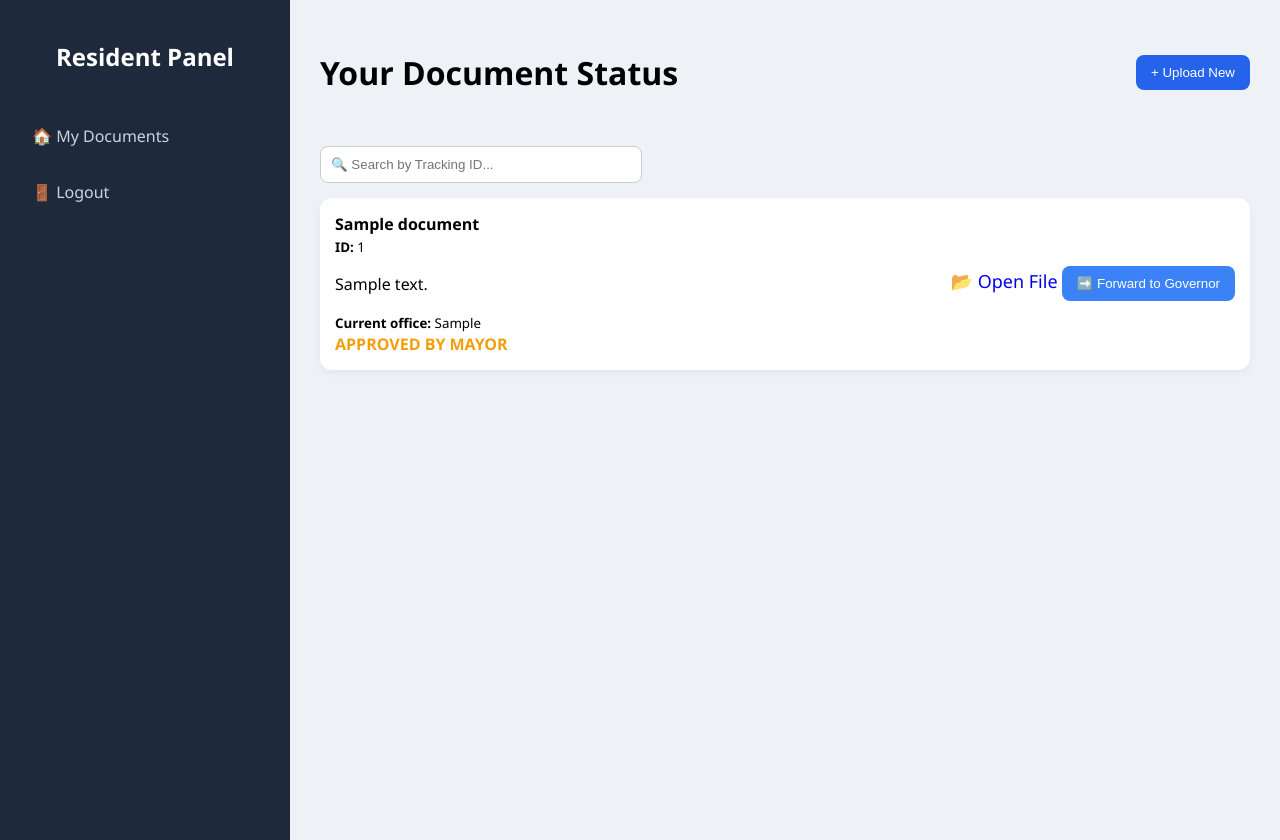
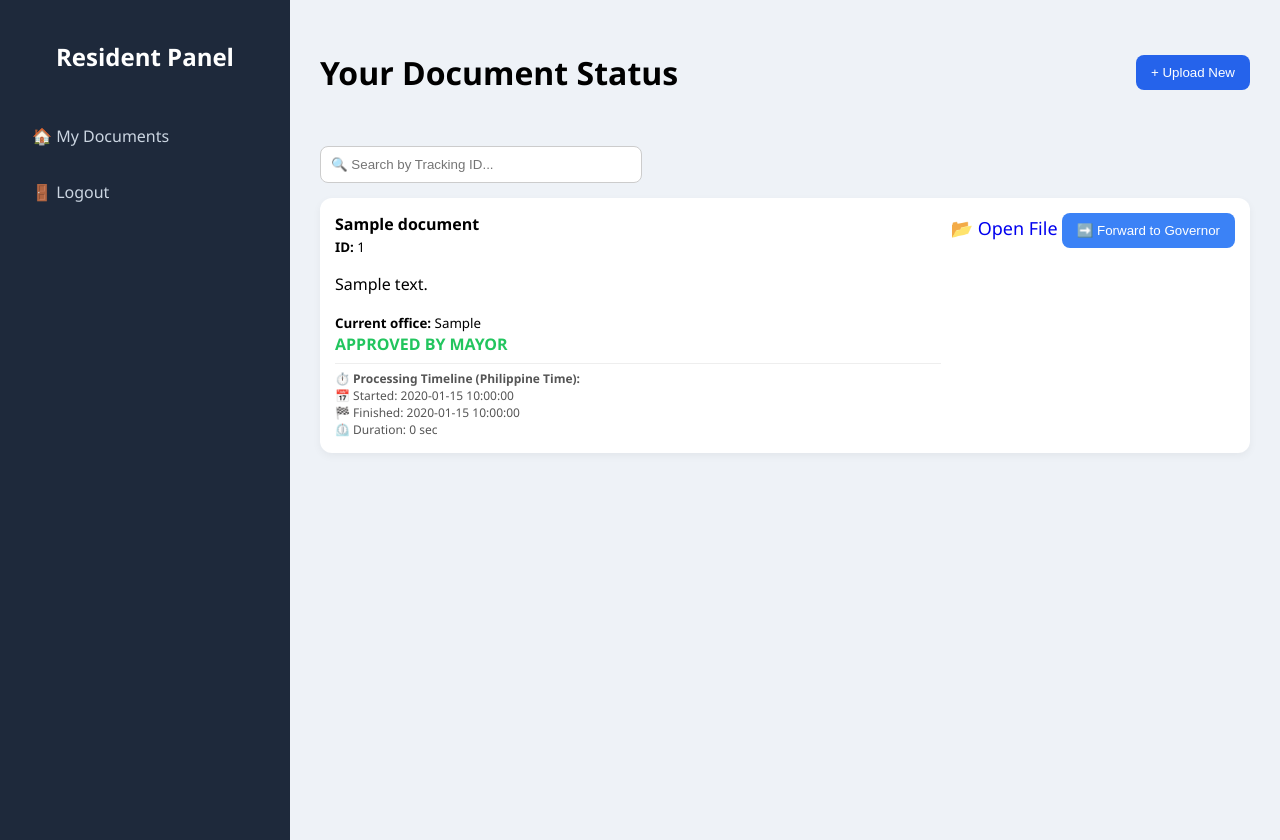
Before and after one commit to anj034542-star/AADS, a Flask app: page /userdashboard in a window 1280 px wide. Run offline with Flask 3, Linux system fonts and the light colour scheme; a user stored in the database is signed in; tables that the repository leaves empty hold one stand-in row (values such as "Sample post"); parts of the project's set-up code (start-up, migrations or seed data) failed here and were passed over.

Commit message:
Update userdashboard.html

```diff
--- a/templates/userdashboard.html
+++ b/templates/userdashboard.html
@@ -85,12 +85,14 @@ input, textarea, select {
   border-radius: 12px;
   display: flex;
   justify-content: space-between;
-  align-items: center;
+  align-items: flex-start;
   box-shadow: 0 3px 8px rgba(0,0,0,0.05);
+  flex-wrap: wrap;
 }
 
 .card-left {
   max-width: 70%;
+  flex: 1;
 }
 
 .status {
@@ -105,6 +107,14 @@ input, textarea, select {
   text-decoration: none;
   font-size: 18px;
   margin-left: 10px;
+}
+
+.time-info {
+  font-size: 12px;
+  color: #555;
+  margin-top: 8px;
+  border-top: 1px solid #eee;
+  padding-top: 6px;
 }
 </style>
 </head>
@@ -131,10 +141,9 @@ input, textarea, select {
     <input type="text" id="docTitle" placeholder="Title">
     <textarea id="docDesc" placeholder="Description"></textarea>
     <select id="docOffice" style="display:none;">
-  <option value="Office 1" selected>Office 1</option>
-</select>
-<p style="color:gray;">Documents are always first sent to Office 1 (Barangay).</p>
+      <option value="Office 1" selected>Office 1</option>
     </select>
+    <p style="color:gray;">Documents are always first sent to Office 1 (Barangay).</p>
     <input type="file" id="docFile" accept=".doc,.docx,.xls,.xlsx">
     <button class="btn" onclick="saveDocument()">Upload</button>
   </div>
@@ -201,6 +210,15 @@ function saveDocument() {
   });
 }
 
+// Helper to format seconds into "X min Y sec"
+function formatDuration(seconds) {
+  if (!seconds && seconds !== 0) return '—';
+  const mins = Math.floor(seconds / 60);
+  const secs = Math.floor(seconds % 60);
+  if (mins === 0) return `${secs} sec`;
+  return `${mins} min ${secs} sec`;
+}
+
 function renderDocs(docs) {
   const list = document.getElementById('documentsList');
   list.innerHTML = '';
@@ -208,33 +226,49 @@ function renderDocs(docs) {
   docs.forEach(doc => {
     let statusClass = "pending";
     let statusText = doc.status || "PENDING";
+
+    // Determine status color class
+    if (statusText.includes("APPROVED")) statusClass = "approved";
+    if (statusText.includes("DECLINED")) statusClass = "declined";
+
     let forwardButton = "";
 
-    // Determine if forward button should appear
     if (doc.status === "APPROVED BY BARANGAY") {
       forwardButton = `<button class="btn" style="background:#3b82f6;" onclick="forwardDocument('${doc.tracking_id}', 'mayor')">➡️ Forward to Mayor</button>`;
     } else if (doc.status === "APPROVED BY MAYOR") {
       forwardButton = `<button class="btn" style="background:#3b82f6;" onclick="forwardDocument('${doc.tracking_id}', 'governor')">➡️ Forward to Governor</button>`;
     }
 
-    // Decline message display
     let declineHtml = "";
-    if (doc.status && doc.status.includes("DECLINED")) {
+    if (statusText.includes("DECLINED")) {
       declineHtml = `<div style="background:#fee2e2; padding:8px; margin-top:8px; border-radius:6px;">
         <strong>📢 ${doc.declined_by || "An office"} declined:</strong><br>${doc.decline_reason || "No reason given"}
       </div>`;
     }
 
+    // Time tracking data
+    const startTime = doc.process_start_time ? doc.process_start_time : null;
+    const endTime = doc.process_end_time ? doc.process_end_time : null;
+    const durationSeconds = doc.processing_duration_seconds;
+
+    let timeHtml = `<div class="time-info">
+      <strong>⏱️ Processing Timeline (Philippine Time):</strong><br>
+      📅 Started: ${startTime || 'Not recorded'}<br>
+      🏁 Finished: ${endTime || 'Still in process'}<br>
+      ⏲️ Duration: ${endTime ? formatDuration(durationSeconds) : '— (pending)'}
+    </div>`;
+
     const div = document.createElement('div');
     div.className = "card";
     div.innerHTML = `
       <div class="card-left">
-        <strong>${doc.title}</strong><br>
+        <strong>${escapeHtml(doc.title)}</strong><br>
         <small><b>ID:</b> ${doc.tracking_id}</small>
-        <p>${doc.desc}</p>
+        <p>${escapeHtml(doc.desc)}</p>
         <small><b>Current office:</b> ${doc.target_office || doc.office}</small><br>
         <span class="status ${statusClass}">${statusText}</span>
         ${declineHtml}
+        ${timeHtml}
       </div>
       <div class="actions">
         <a href="/uploads/${doc.filename}" target="_blank">📂 Open File</a>
@@ -242,6 +276,17 @@ function renderDocs(docs) {
       </div>
     `;
     list.appendChild(div);
+  });
+}
+
+// Simple escape to prevent XSS
+function escapeHtml(str) {
+  if (!str) return '';
+  return str.replace(/[&<>]/g, function(m) {
+    if (m === '&') return '&amp;';
+    if (m === '<') return '&lt;';
+    if (m === '>') return '&gt;';
+    return m;
   });
 }
 
@@ -267,10 +312,6 @@ function showAll() {
   renderDocs(allDocs);
 }
 
-function viewHistory(filename) {
-  alert("History tracking not implemented yet.\nFile: " + filename);
-}
-
 function searchDocs() {
   const input = document.getElementById('searchInput').value.toLowerCase().trim();
   if (input === "") {
@@ -289,15 +330,19 @@ function searchDocs() {
   renderDocs(filtered);
 }
 
-// Load documents from correct API
-window.onload = function() {
+function loadDocs() {
   fetch('/api/all_reports')
     .then(res => res.json())
     .then(data => {
       allDocs = data;
       renderDocs(allDocs);
-    });
+    })
+    .catch(err => console.error(err));
 }
+
+window.onload = function() {
+  loadDocs();
+};
 </script>
 </body>
 </html>
```
